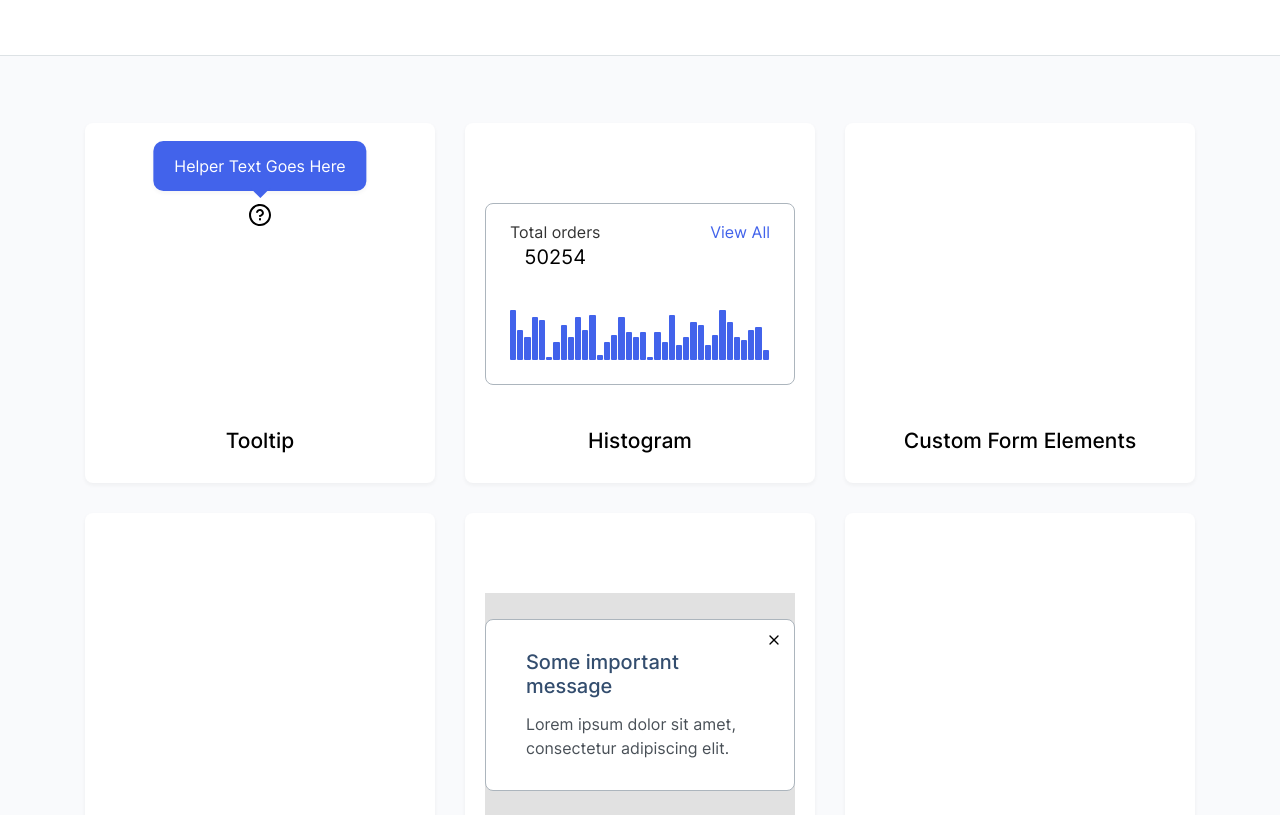
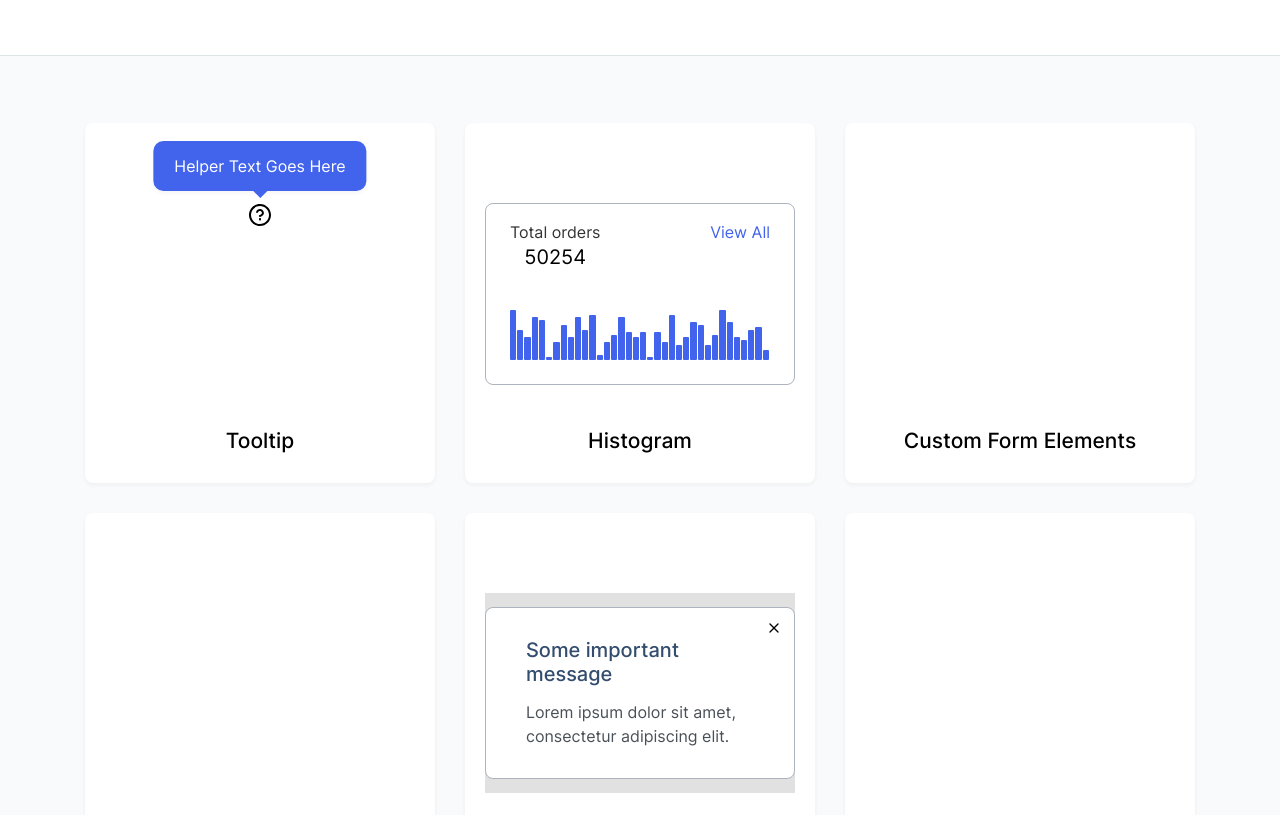
Before and after one commit to js-tasks-ru/htmlcss-20210708_kirill-lappo, a website: page index.html in a window 1280 px wide. Shown: the part 155-970 px from the top of the page. Drawn offline with nearby package versions, Linux system fonts and the light colour scheme.

Commit message:
corrected margins for preview

```diff
--- a/components/component-preview/component-preview.css
+++ b/components/component-preview/component-preview.css
@@ -12,7 +12,7 @@
 }
 
 .component-preview__preview {
-    padding: 80px 20px 0;
+    margin: 80px 20px 25px;
     flex-grow: 1;
 }
 
```
